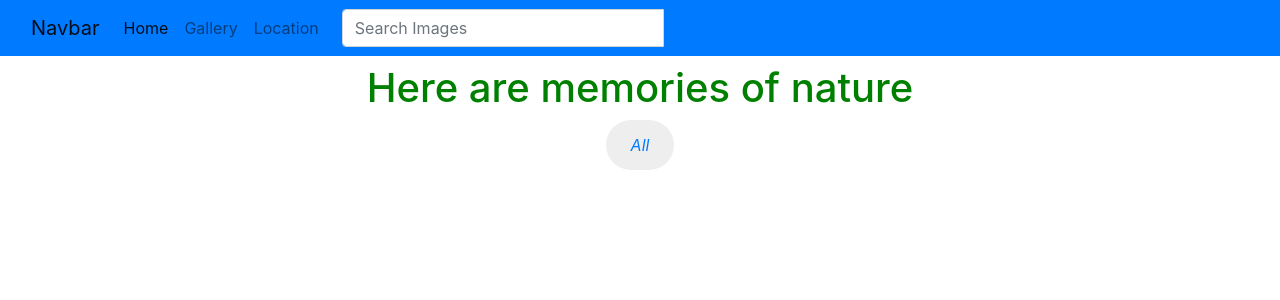
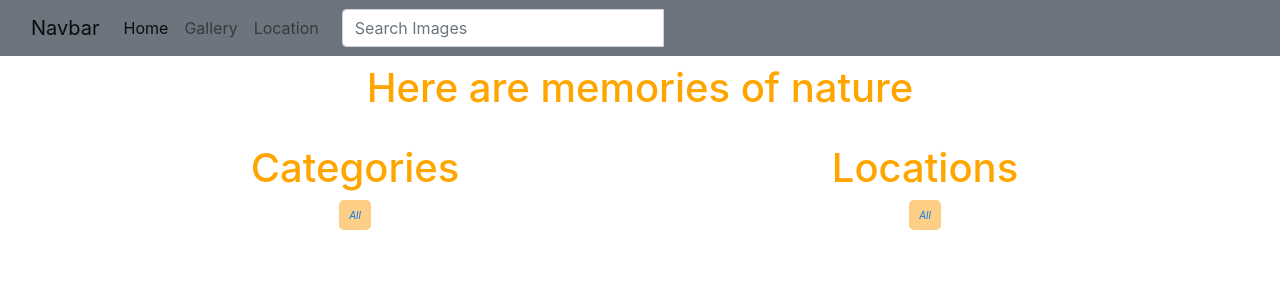
Before and after one commit to monginadiana/My-gallery, a Django app: page / in a window 1280 px wide. Shown: the top 300 px of the page. Run offline with Django 3.2, Linux system fonts and the light colour scheme; data that the repository does not hold is empty; some libraries are stand-ins or nearby versions.

Commit message:
creation of the location loop to display locations in the home page

```diff
--- a/media/static/css/media.css
+++ b/media/static/css/media.css
@@ -1,6 +1,6 @@
 h1
 {
-  color: green;
+  color: orange;
 }
 
 h2 {
@@ -20,10 +20,9 @@ img {
 
 .chip {
   display: inline-block;
-  padding: 0 25px;
-  height: 50px;
-  font-size: 16px;
-  line-height: 50px;
-  border-radius: 25px;
-  background-color: #eee;
+  padding: 0 10px;
+  font-size: 10px;
+  line-height: 30px;
+  border-radius: 5px;
+  background-color: rgba(253, 190, 95, 0.76);
 }
--- a/media/templates/all-media/index.html
+++ b/media/templates/all-media/index.html
@@ -4,16 +4,7 @@
 {{block.super}}
 <div class="container text-center">
     <h1>Here are memories of nature</h1>
-    <div>
-        <a class="chip" href="/">
-            <i>All</i>
-        </a>
-        {% for category in categories%}
-    <!-- loop through all the images -->
-        <a class="chip" href="/?category={{category.id}}">
-            <i>{{category.name}}</i>
-        </a>
-    {% endfor %}
+
     <div class="row">
         {% for image in images%}
     <!-- loop through all the images -->
@@ -35,7 +26,34 @@
         </div>
         {% endfor %}
 
+
     </div>
-</div>
+    <br>
+    <div class="row">
+        <div class="col-md-6">
+            <h1>Categories</h1>
+                <a class="chip" href="/">
+                    <i>All</i>
+                </a>
+                {% for category in categories%}
+            <!-- loop through all the images -->
+                <a class="chip" href="/?category={{category.id}}">
+                    <i>{{category.name}}</i>
+                </a>
+            {% endfor %}
+        </div>
+        <div class="col-md-6">
+            <h1>Locations</h1>
+                <a class="chip" href="/">
+                    <i>All</i>
+                </a>
+                {% for location in locations%}
+            <!-- loop through all the images -->
+                <a class="chip" href="/?category={{location.id}}">
+                    <i>{{location.name}}</i>
+                </a>
+            {% endfor %}
+        </div>
+    </div>
 
 {% endblock %}
--- a/media/templates/navbar.html
+++ b/media/templates/navbar.html
@@ -1,4 +1,4 @@
-<nav class="navbar navbar-expand-lg navbar-light bg-primary">
+<nav class="navbar navbar-expand-lg navbar-light bg-secondary">
   <div class="container-fluid">
     <a class="navbar-brand" href="#">Navbar</a>
     <button class="navbar-toggler" type="button" data-bs-toggle="collapse" data-bs-target="#navbarNav" aria-controls="navbarNav" aria-expanded="false" aria-label="Toggle navigation">
```
